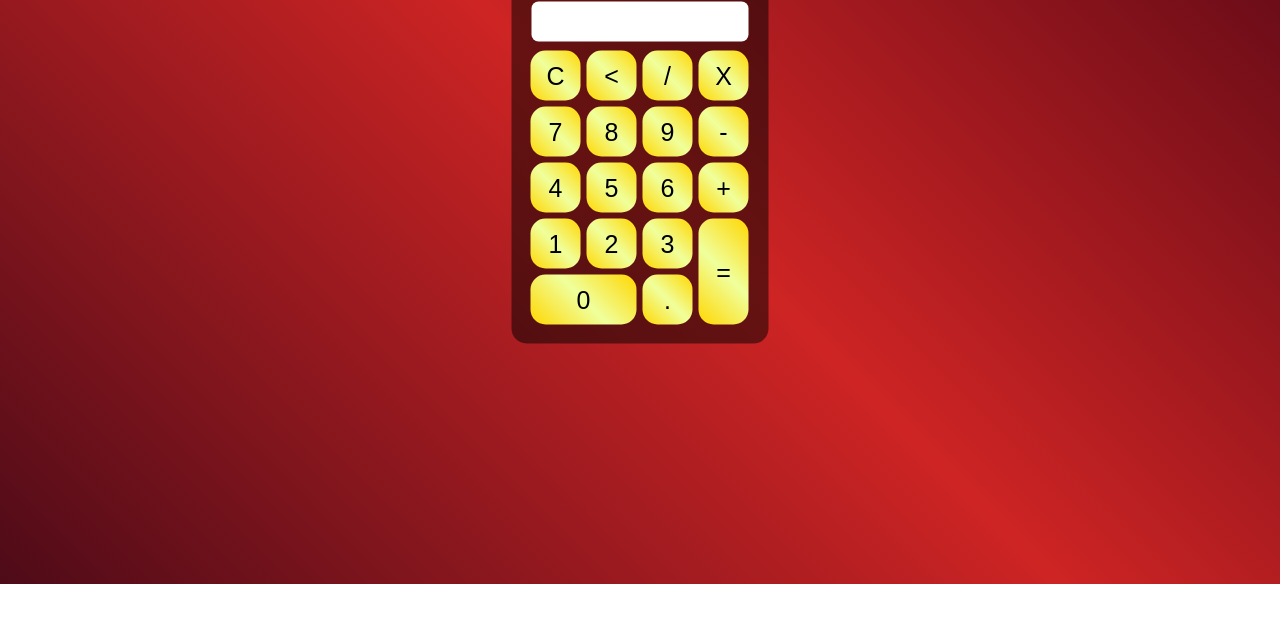
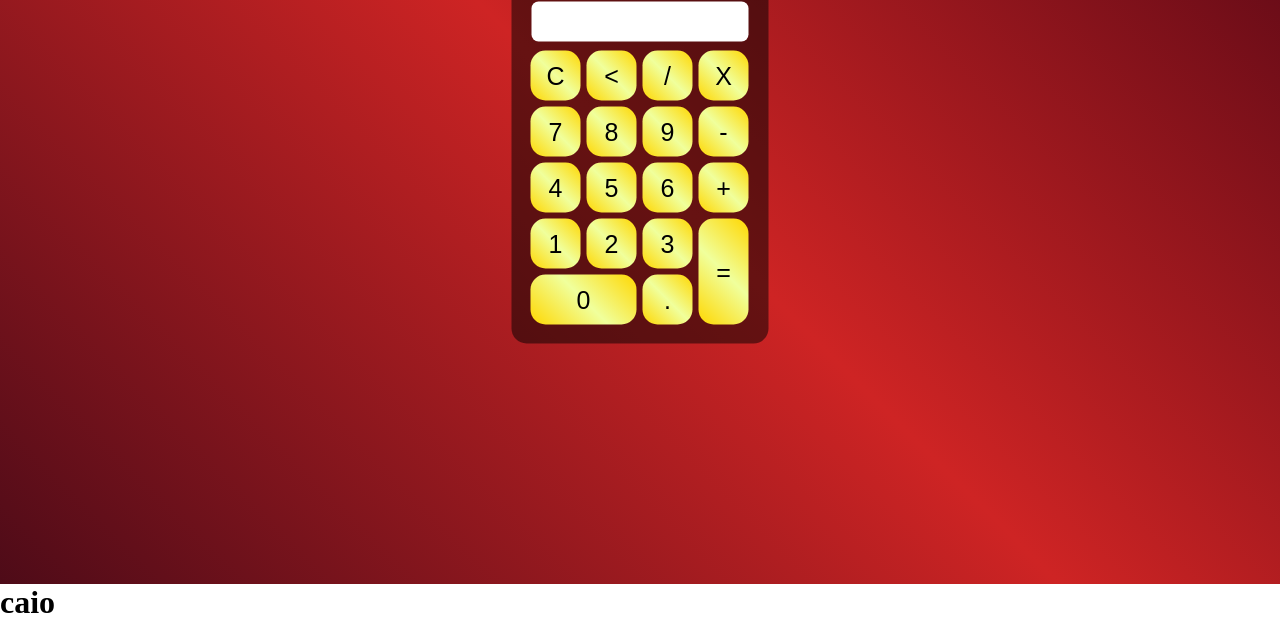
Before and after one commit to caiorx1000/calculadora, a plain HTML site: page index.html in a window 1280 px wide. Shown: the part 256-877 px from the top of the page. Before the commit the page ends 840 px from the top, so only its background shows below. Drawn offline with Linux system fonts and the light colour scheme.

Commit message:
criacao do h1

```diff
--- a/index.html
+++ b/index.html
@@ -45,6 +45,7 @@
             </table>
         </div>
     </div>
+    <h1>caio</h1>
     <script>
         function insert(num)
         {
```
